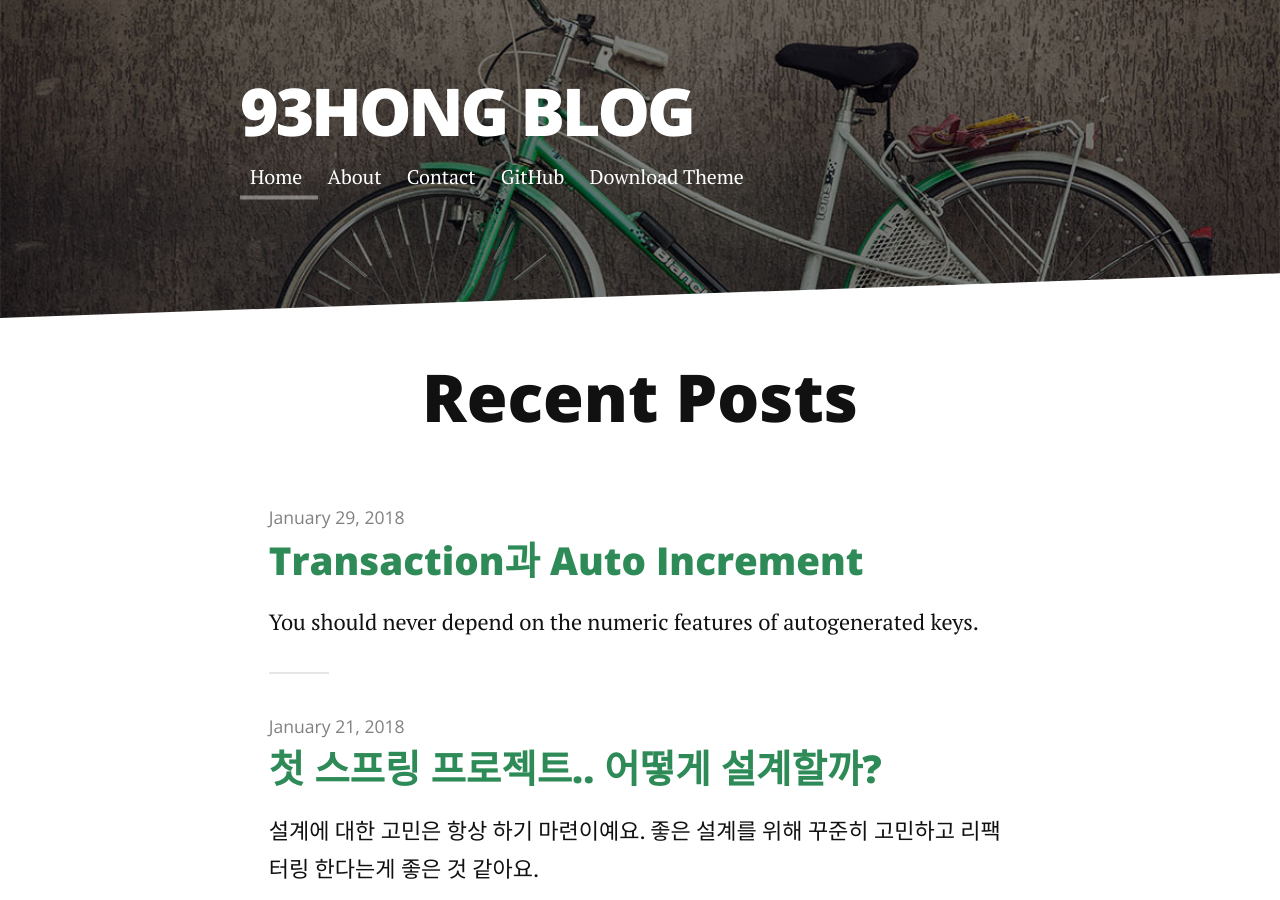
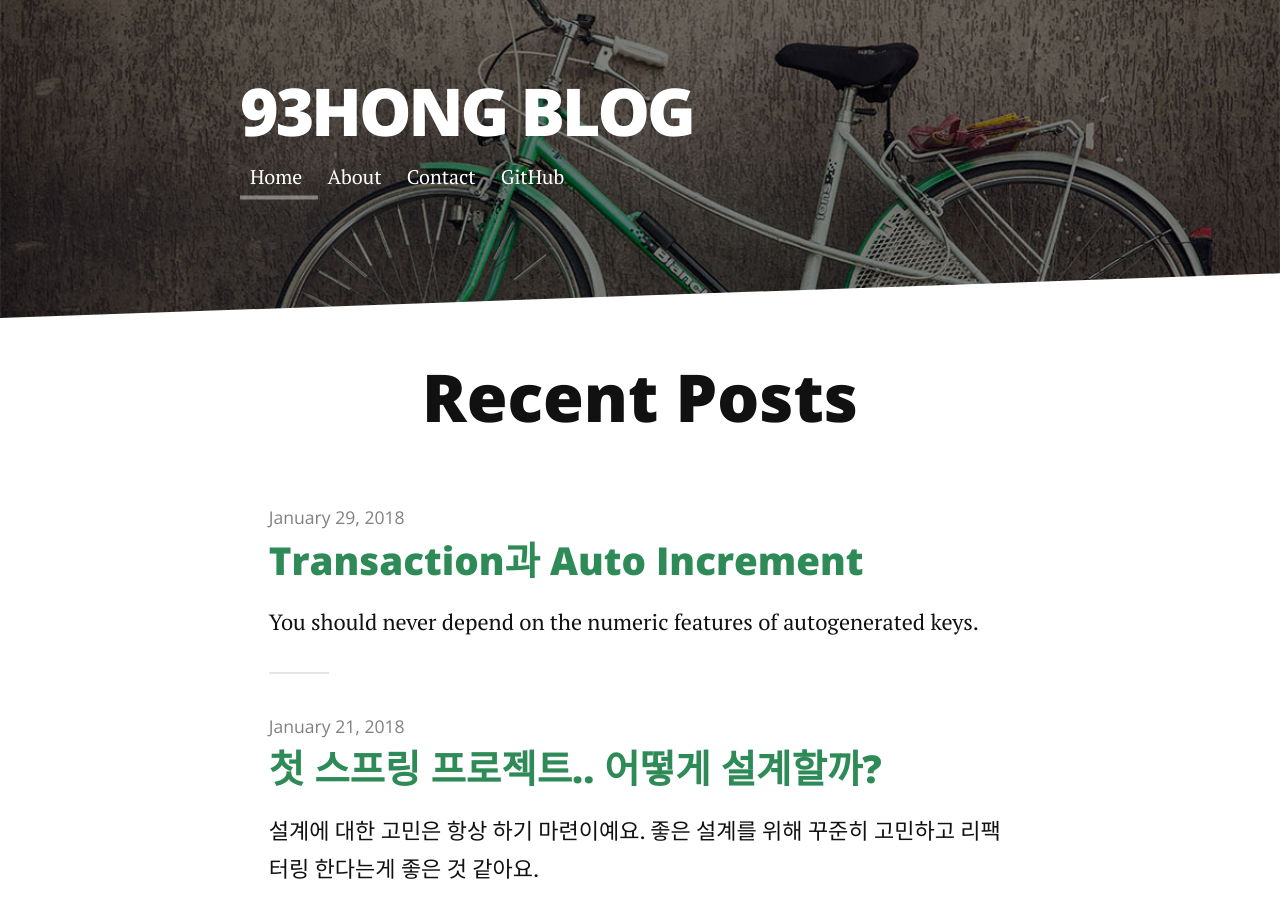
Before and after one commit to 93Hong/93Hong.github.io, a Jekyll site: the page built from index.html, in a window 1280 px wide and 900 px high. Built offline with Jekyll 4.4.1, drawn with Linux system fonts in a browser that asks for light colours; nearby versions of some CDN libraries; the list of posts is cut into pages by our own code; some of the changed text lies outside the part shown.

Commit message:
template rewite

```diff
--- a/_includes/footer.html
+++ b/_includes/footer.html
@@ -1,6 +1,5 @@
 <div class="footer">
    <div class="container">
-      <p class="copy">&copy; {{ site.time | date: '%Y' }} <a href="http://brianmaierjr.com">Brian Maier Jr.</a> Powered by <a href="http://jekyllrb.com">Jekyll</a></p>
 
       <div class="footer-links">
          <ul class="noList">
--- a/_includes/header.html
+++ b/_includes/header.html
@@ -8,8 +8,7 @@
                      <a href="{{ link.url | prepend: site.baseurl }}">{{ link.title }}</a>
                  </li>
                  {% endfor %}
-                 <li> <a href="https://github.com/brianmaierjr/long-haul" target="_blank">GitHub</a></li>
-                 <li><a href="https://github.com/brianmaierjr/long-haul/archive/master.zip">Download Theme</a></li>
+                 <li> <a href="https://github.com/93Hong" target="_blank">GitHub</a></li>
              </ul>
          </nav>
      </div>
```
Also changed, not shown: README.md (deleted).
